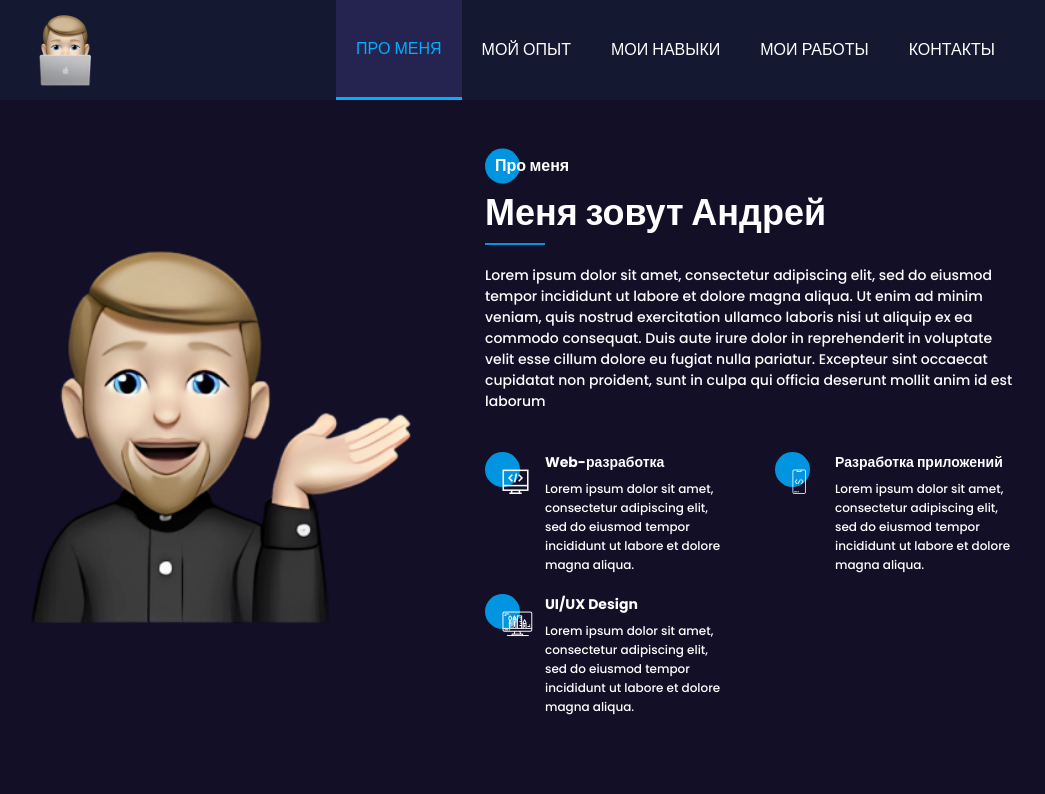
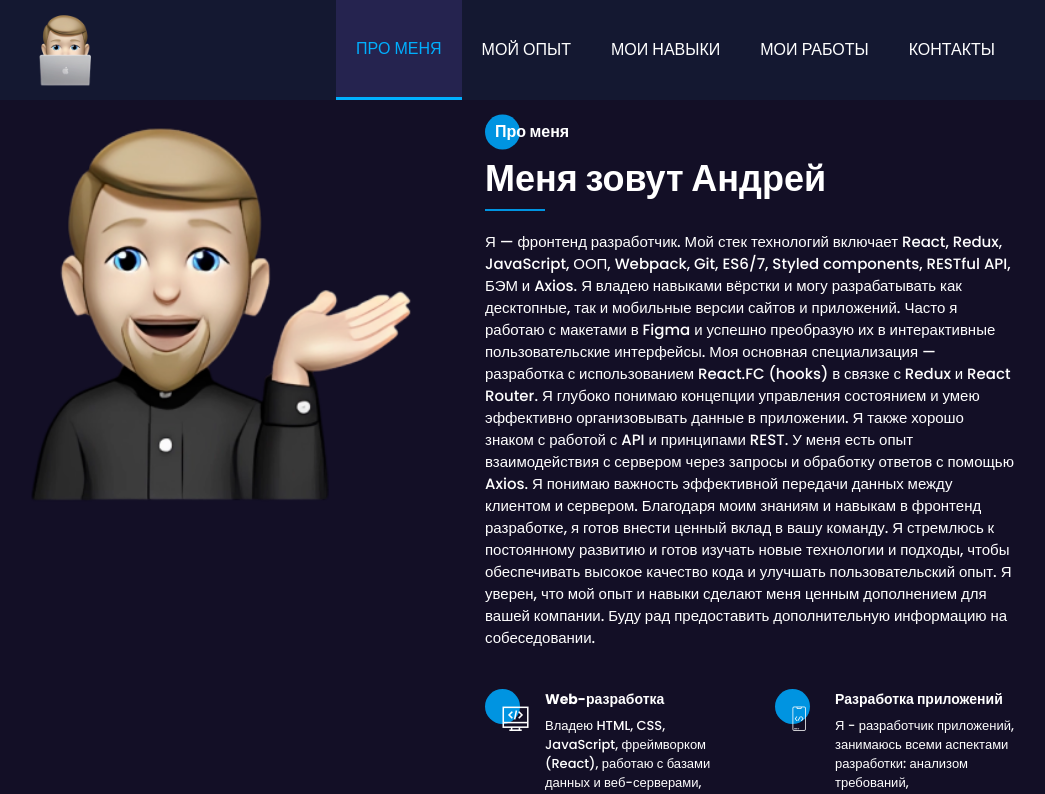
Before and after one commit to andreykuh96/ReactPortfolio, a React (Create React App) app: page /about in a window 1280 px wide. Shown: the top 794 px of the page, without its empty margins (125-1170 px from the left). Built offline with nearby package versions, Linux system fonts and the light colour scheme.

Commit message:
Filling out your profile page

```diff
--- a/src/components/Card/Card.scss
+++ b/src/components/Card/Card.scss
@@ -25,7 +25,7 @@
 	}
 	&__description {
 		max-width: 200px;
-		font-size: 12px;
+		font-size: 13px;
 		font-weight: 500;
 		line-height: 19px;
 	}
--- a/src/pages/AboutPage/AboutPage.jsx
+++ b/src/pages/AboutPage/AboutPage.jsx
@@ -17,37 +17,45 @@ const AboutPage = () => {
 						line
 					/>
 					<p className="AboutPage__about">
-						Lorem ipsum dolor sit amet, consectetur adipiscing elit,
-						sed do eiusmod tempor incididunt ut labore et dolore
-						magna aliqua. Ut enim ad minim veniam, quis nostrud
-						exercitation ullamco laboris nisi ut aliquip ex ea
-						commodo consequat. Duis aute irure dolor in
-						reprehenderit in voluptate velit esse cillum dolore eu
-						fugiat nulla pariatur. Excepteur sint occaecat cupidatat
-						non proident, sunt in culpa qui officia deserunt mollit
-						anim id est laborum
+						Я — фронтенд разработчик. Мой стек технологий включает
+						React, Redux, JavaScript, ООП, Webpack, Git, ES6/7,
+						Styled components, RESTful API, БЭМ и Axios. Я владею
+						навыками вёрстки и могу разрабатывать как десктопные,
+						так и мобильные версии сайтов и приложений. Часто я
+						работаю с макетами в Figma и успешно преобразую их в
+						интерактивные пользовательские интерфейсы. Моя основная
+						специализация — разработка с использованием React.FC
+						(hooks) в связке с Redux и React Router. Я глубоко
+						понимаю концепции управления состоянием и умею
+						эффективно организовывать данные в приложении. Я также
+						хорошо знаком с работой с API и принципами REST. У меня
+						есть опыт взаимодействия с сервером через запросы и
+						обработку ответов с помощью Axios. Я понимаю важность
+						эффективной передачи данных между клиентом и сервером.
+						Благодаря моим знаниям и навыкам в фронтенд разработке,
+						я готов внести ценный вклад в вашу команду. Я стремлюсь
+						к постоянному развитию и готов изучать новые технологии
+						и подходы, чтобы обеспечивать высокое качество кода и
+						улучшать пользовательский опыт. Я уверен, что мой опыт и
+						навыки сделают меня ценным дополнением для вашей
+						компании. Буду рад предоставить дополнительную
+						информацию на собеседовании.
 					</p>
 					<div className="AboutPage__cards">
 						<Card
 							iconName="icon-web"
 							title="Web-разработка"
-							text="Lorem ipsum dolor sit amet, consectetur adipiscing elit, sed
-					do eiusmod tempor incididunt ut labore et dolore magna
-					aliqua."
+							text="Владею HTML, CSS, JavaScript, фреймворком (React), работаю с базами данных и веб-серверами, умею решать проблемы и работать в команде."
 						/>
 						<Card
 							iconName="icon-mobile"
 							title="Разработка приложений"
-							text="Lorem ipsum dolor sit amet, consectetur adipiscing elit, sed
-					do eiusmod tempor incididunt ut labore et dolore magna
-					aliqua."
+							text="Я - разработчик приложений, занимаюсь всеми аспектами разработки: анализом требований, проектированием, программированием, тестированием, деплоем и поддержкой приложений."
 						/>
 						<Card
 							iconName="icon-design"
 							title="UI/UX Design"
-							text="Lorem ipsum dolor sit amet, consectetur adipiscing elit, sed
-					do eiusmod tempor incididunt ut labore et dolore magna
-					aliqua."
+							text="Занимаюсь анализом требований, созданием привлекательного и удобного пользовательского интерфейса для улучшения пользовательского опыта."
 						/>
 					</div>
 				</div>
--- a/src/pages/AboutPage/AboutPage.media.scss
+++ b/src/pages/AboutPage/AboutPage.media.scss
@@ -1,8 +1,6 @@
 @media (max-width: 768px) {
 	.AboutPage {
 		padding: 0;
-		&__cards {
-		}
 		&__wrapper {
 			padding: 40px 0;
 		}
--- a/src/pages/AboutPage/AboutPage.scss
+++ b/src/pages/AboutPage/AboutPage.scss
@@ -9,12 +9,12 @@
 	&__about {
 		margin: 0 0 40px 0;
 		font-weight: 500;
-		font-size: 14px;
-		line-height: 21px;
+		font-size: 15px;
+		line-height: 22px;
 	}
 	&__img {
 		padding: 20%;
-		background: url('../../img/about.png') center center/contain no-repeat;
+		background: url('../../img/about.png') top center/contain no-repeat;
 	}
 	&__cards {
 		display: grid;
```
